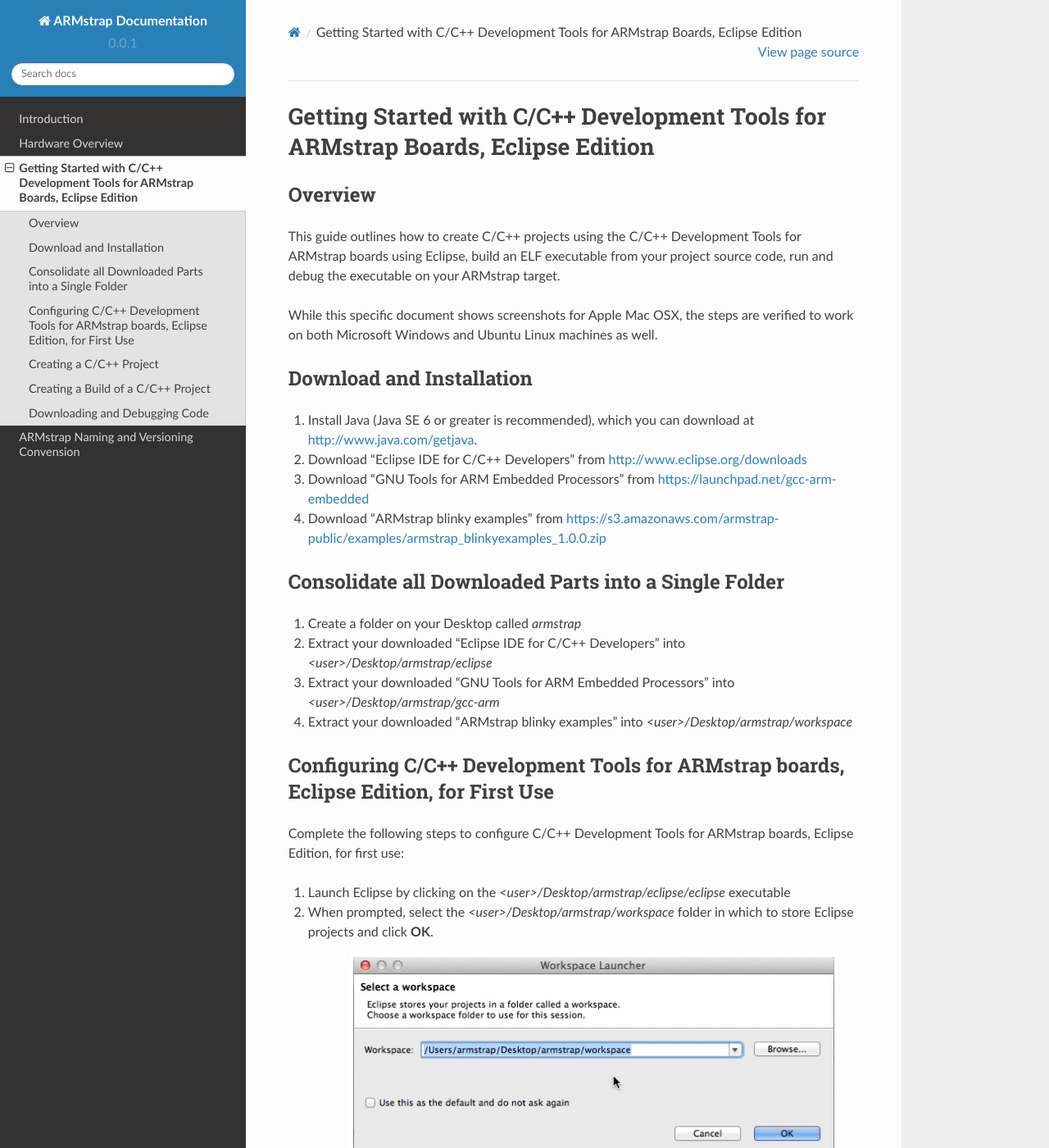
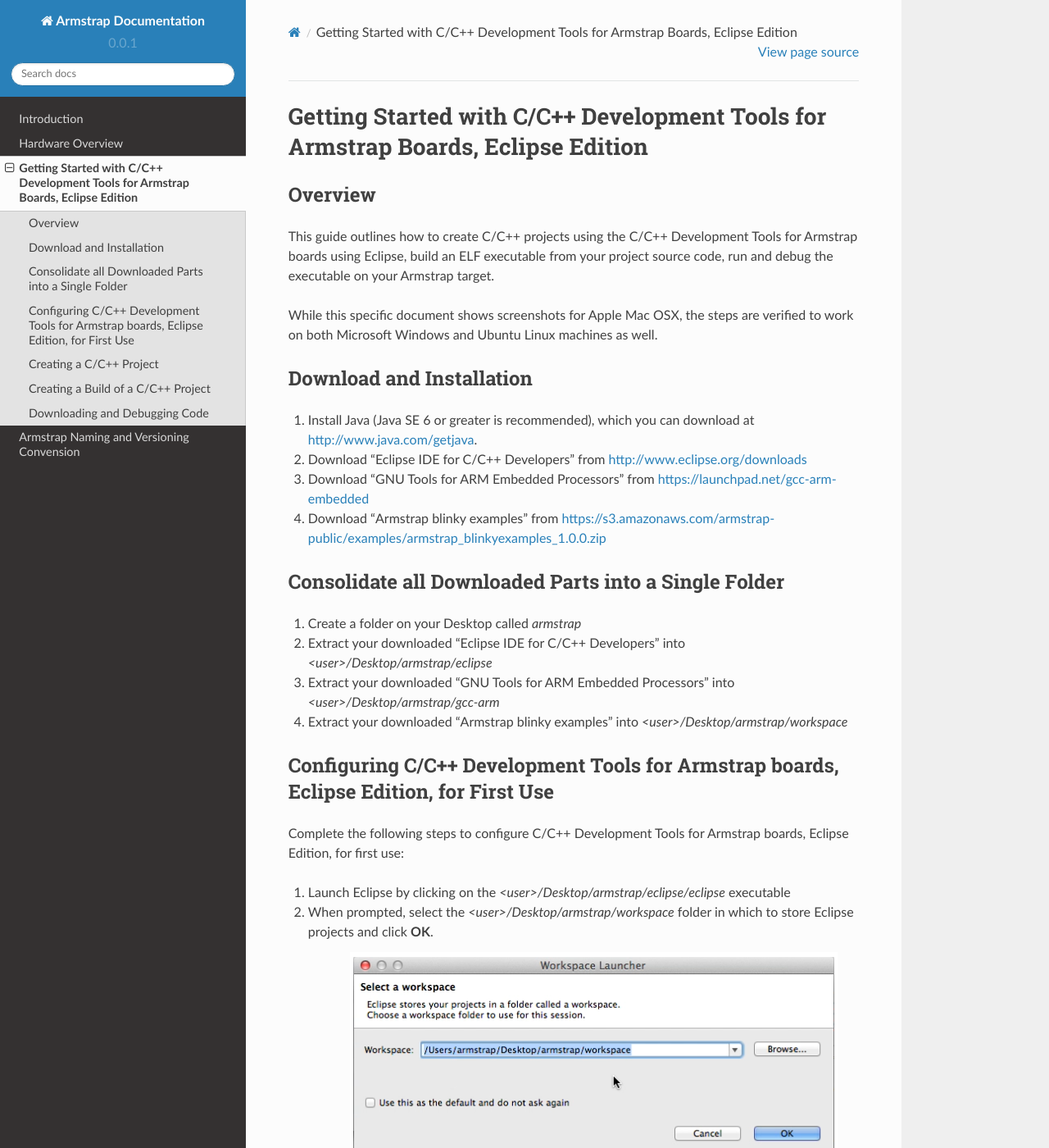
Before and after one commit to armstrap/armstrap-documentation, a Sphinx documentation site: the page built from source/getting-started-eclipse-development-tools.rst, in a window 1280 px wide and 1400 px high. Shown: the whole window at 82% size. Built offline with Sphinx 7.4.7 and the Read the Docs theme 2.0.0, drawn with Linux system fonts in a browser that asks for light colours; some of the changed text lies outside the part shown.

Commit message:
Renaming to make lawyers happy

```diff
--- a/source/conf.py
+++ b/source/conf.py
@@ -50,7 +50,7 @@
 master_doc = 'index'
 
 # General information about the project.
-project = u'ARMstrap Documentation'
+project = u'Armstrap Documentation'
 copyright = u'2013, Charles Armstrap'
 
 # The version info for the project you're documenting, acts as replacement for
@@ -199,7 +199,7 @@
 # Grouping the document tree into LaTeX files. List of tuples
 # (source start file, target name, title, author, documentclass [howto/manual]).
 latex_documents = [
-  ('index', 'armstrap-documentation.tex', u'ARMstrap Documentation',
+  ('index', 'armstrap-documentation.tex', u'Armstrap Documentation',
    u'Charles Armstrap', 'manual'),
 ]
 
@@ -229,7 +229,7 @@
 # One entry per manual page. List of tuples
 # (source start file, name, description, authors, manual section).
 man_pages = [
-    ('index', 'armstrap-documentation', u'ARMstrap Documentation',
+    ('index', 'armstrap-documentation', u'Armstrap Documentation',
      [u'Charles Armstrap'], 1)
 ]
 
@@ -243,8 +243,8 @@
 # (source start file, target name, title, author,
 #  dir menu entry, description, category)
 texinfo_documents = [
-  ('index', 'armstrap-documentation', u'ARMstrap Documentation',
-   u'Charles Armstrap', 'armstrap-documentation', 'ARMstrap Documentation.',
+  ('index', 'armstrap-documentation', u'Armstrap Documentation',
+   u'Charles Armstrap', 'armstrap-documentation', 'Armstrap Documentation.',
    'Miscellaneous'),
 ]
 
--- a/source/getting-started-eclipse-development-tools.rst
+++ b/source/getting-started-eclipse-development-tools.rst
@@ -1,10 +1,10 @@
-Getting Started with C/C++ Development Tools for ARMstrap Boards, Eclipse Edition
+Getting Started with C/C++ Development Tools for Armstrap Boards, Eclipse Edition
 =================================================================================
 
 Overview
 --------
 
-This guide outlines how to create C/C++ projects using the C/C++ Development Tools for ARMstrap boards using Eclipse, build an ELF executable from your project source code, run and debug the executable on your ARMstrap target.
+This guide outlines how to create C/C++ projects using the C/C++ Development Tools for Armstrap boards using Eclipse, build an ELF executable from your project source code, run and debug the executable on your Armstrap target.
 
 While this specific document shows screenshots for Apple Mac OSX, the steps are verified to work on both Microsoft Windows and Ubuntu Linux machines as well.
 
@@ -14,7 +14,7 @@
 1. Install Java (Java SE 6 or greater is recommended), which you can download at http://www.java.com/getjava.
 2. Download "Eclipse IDE for C/C++ Developers" from http://www.eclipse.org/downloads
 3. Download "GNU Tools for ARM Embedded Processors" from https://launchpad.net/gcc-arm-embedded
-4. Download "ARMstrap blinky examples" from https://s3.amazonaws.com/armstrap-public/examples/armstrap_blinkyexamples_1.0.0.zip
+4. Download "Armstrap blinky examples" from https://s3.amazonaws.com/armstrap-public/examples/armstrap_blinkyexamples_1.0.0.zip
 
 Consolidate all Downloaded Parts into a Single Folder
 -----------------------------------------------------
@@ -22,12 +22,12 @@
 1. Create a folder on your Desktop called *armstrap*
 2. Extract your downloaded "Eclipse IDE for C/C++ Developers" into *<user>/Desktop/armstrap/eclipse*
 3. Extract your downloaded "GNU Tools for ARM Embedded Processors" into *<user>/Desktop/armstrap/gcc-arm*
-4. Extract your downloaded "ARMstrap blinky examples" into *<user>/Desktop/armstrap/workspace*
+4. Extract your downloaded "Armstrap blinky examples" into *<user>/Desktop/armstrap/workspace*
 
-Configuring C/C++ Development Tools for ARMstrap boards, Eclipse Edition, for First Use
+Configuring C/C++ Development Tools for Armstrap boards, Eclipse Edition, for First Use
 ---------------------------------------------------------------------------------------
 
-Complete the following steps to configure C/C++ Development Tools for ARMstrap boards, Eclipse Edition, for first use:
+Complete the following steps to configure C/C++ Development Tools for Armstrap boards, Eclipse Edition, for first use:
 
 1. Launch Eclipse by clicking on the *<user>/Desktop/armstrap/eclipse/eclipse* executable
 2. When prompted, select the *<user>/Desktop/armstrap/workspace* folder in which to store Eclipse projects and click **OK**.
@@ -47,7 +47,7 @@
     .. image:: images/getting-started-eclipse-development-tools/Eclipse-Perpective.png
        :align: center
 
-5. Debugging ARMstrap requires the "C/C++ GDB Hardware Debugging" plugin.  To install the plugin, select the **Help>>Install New Software...** menu item
+5. Debugging Armstrap requires the "C/C++ GDB Hardware Debugging" plugin.  To install the plugin, select the **Help>>Install New Software...** menu item
 
     .. image:: images/getting-started-eclipse-development-tools/Eclipse-Install-New-Software.png
        :align: center
@@ -66,7 +66,7 @@
 Creating a C/C++ Project
 ------------------------
 
-Complete the following steps to create a C or C++ project in C/C++ Development Tools for ARMstrap boards
+Complete the following steps to create a C or C++ project in C/C++ Development Tools for Armstrap boards
 
 1. Switch to the C/C++ perspective.
 2. Select **File>>New>>C Project** to open the New Project Wizard.
@@ -90,7 +90,7 @@
        :align: center
 
 6. Click **Next** to open the **Cross GCC Command** page.
-7. In the **Cross compiler prefix** text box, enter *arm-none-eabi-*, including the hyphen (-) at the end, to specify the correct compiler for ARMstrap targets.
+7. In the **Cross compiler prefix** text box, enter *arm-none-eabi-*, including the hyphen (-) at the end, to specify the correct compiler for Armstrap targets.
 8. In the Cross compiler path text box, browse to the location of the *<user>/Desktop/armstrap/gcc-arm/bin* directory to specify the location of the compiler.
 
     .. image:: images/getting-started-eclipse-development-tools/Eclipse-New-Project-Wizard3.png
@@ -200,12 +200,12 @@
 
 14. The Console tab displays Build Finished if the build completes successfully, as shown in the following image.
 
-In the next section of this tutorial, you prepare to run and debug the ELF executable on your ARMstrap target.
+In the next section of this tutorial, you prepare to run and debug the ELF executable on your Armstrap target.
 
 Downloading and Debugging Code
 ------------------------------
 
-Before you can run the ELF executable you created in the previous section on your ARMstrap target, you need to create a Debug Configuration.
+Before you can run the ELF executable you created in the previous section on your Armstrap target, you need to create a Debug Configuration.
 
 1. In the C/C++ perspective, select the **Debug Configurations...** in the debug drop-down
 
@@ -288,7 +288,7 @@
     .. image:: images/getting-started-eclipse-development-tools/Eclipse-Debugging-8.png
        :align: center
 
-10. Click the debug toolbar and select your debug configuration to start flashing and debugging your ARMstrap board.
+10. Click the debug toolbar and select your debug configuration to start flashing and debugging your Armstrap board.
 
     .. image:: images/getting-started-eclipse-development-tools/Eclipse-Debugging-10.png
        :align: center
--- a/source/index.rst
+++ b/source/index.rst
@@ -1,4 +1,4 @@
-Welcome to ARMstrap Documentation
+Welcome to Armstrap Documentation
 ===========================================
 
 Contents:
--- a/source/introduction.rst
+++ b/source/introduction.rst
@@ -1,9 +1,9 @@
 Introduction
 ============
 
-ARMstrap a community of engineers and makers determined to help make ARM prototyping easy and fun. We focus on ease-of-use, helping real-world engineers bootstrap interactive objects or environments.
+Armstrap a community of engineers and makers determined to help make ARM prototyping easy and fun. We focus on ease-of-use, helping real-world engineers bootstrap interactive objects or environments.
 
-ARMstrap boards are open-source electronics prototyping platforms centered on the powerful STM32F4 ARM processor. Each board can be built by hand or purchased preassembled; the software can be downloaded for free. The hardware reference designs (CAD files) are available under an MIT license, you are free to adapt them to your needs.
+Armstrap boards are open-source electronics prototyping platforms centered on the powerful STM32F4 ARM processor. Each board can be built by hand or purchased preassembled; the software can be downloaded for free. The hardware reference designs (CAD files) are available under an MIT license, you are free to adapt them to your needs.
 
 Our Goals:
 
```
Also changed, not shown: README.md (+1 -1 lines), source/file-versioning.rst (+4 -4 lines), source/hardware-overview.rst (+5 -5 lines).
